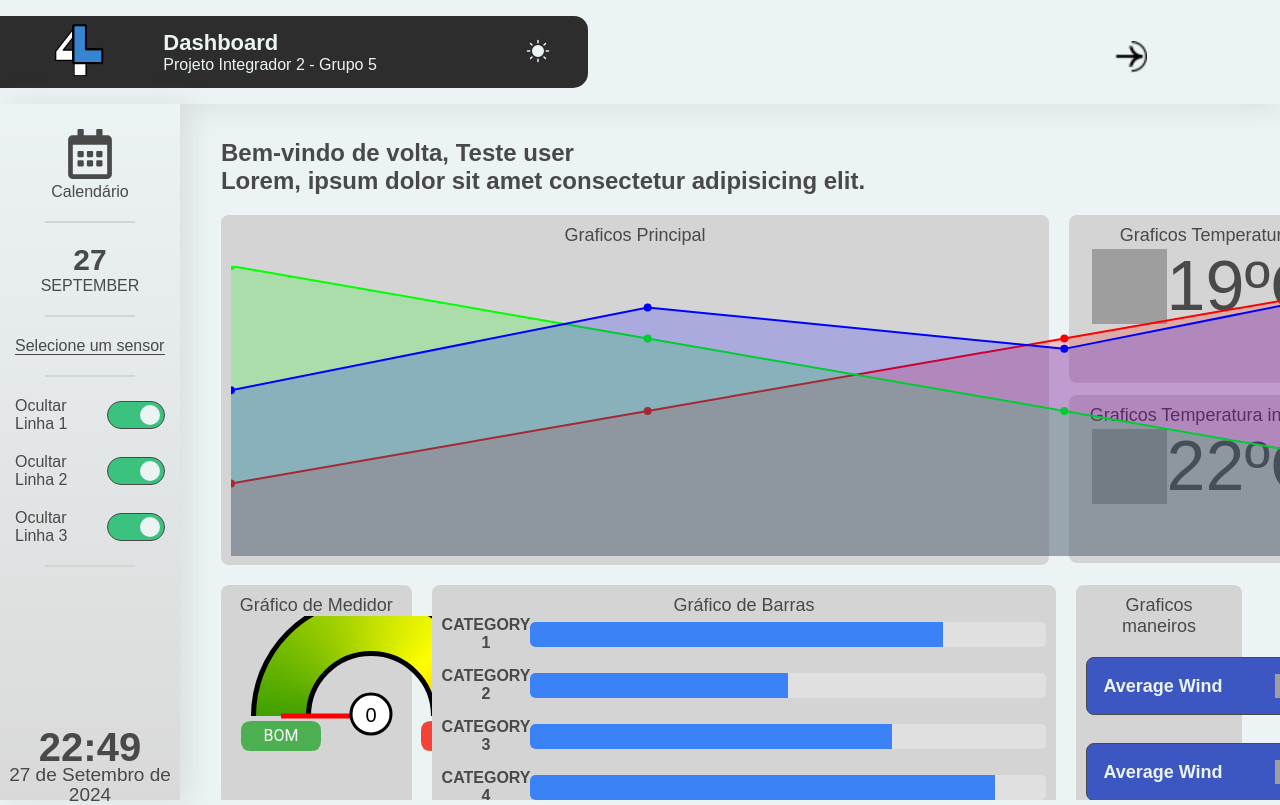
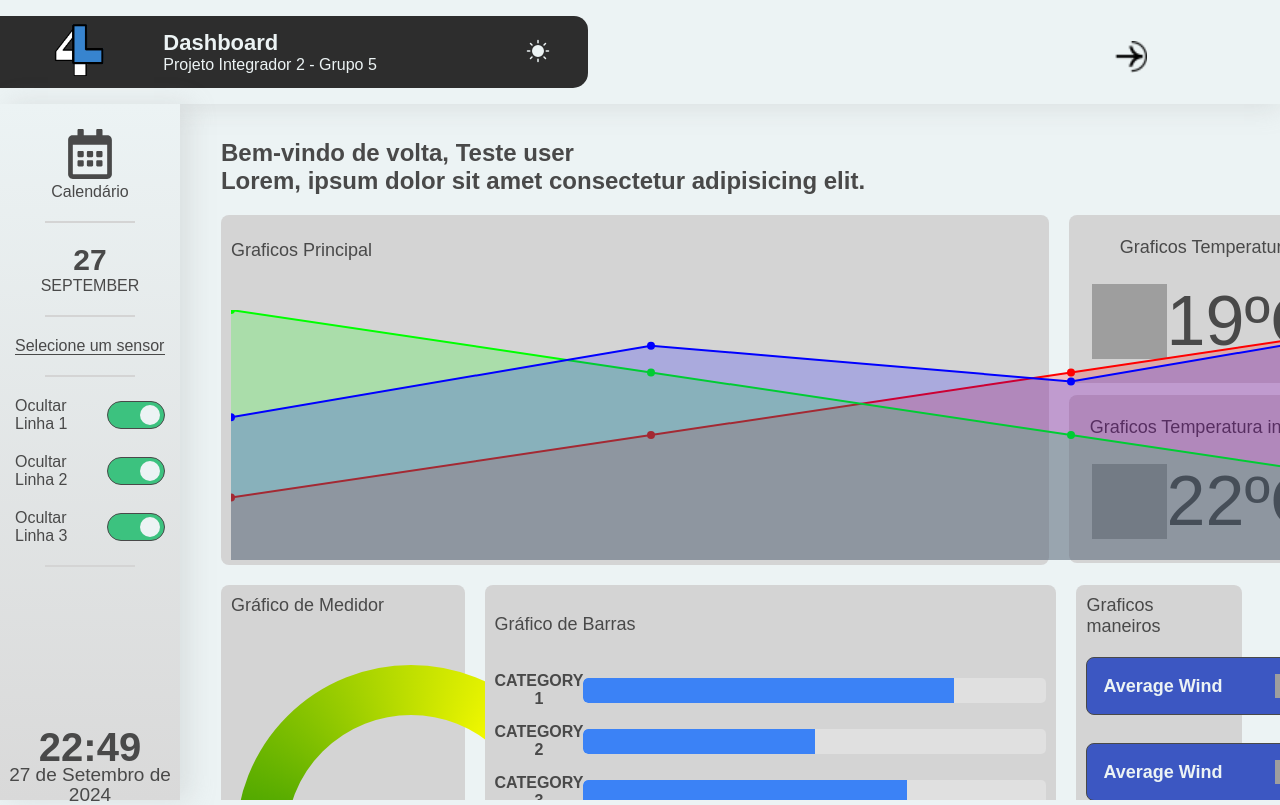
Before and after one commit to LucasSckenal/Unijui-PI4l, a React (Vite) app in the folder FrontEnd/: page /debug in a window 1280 px wide. Built offline with nearby package versions, Linux system fonts and the light colour scheme; grey boxes are pictures that could not be loaded; a web font is replaced by a local one.

Commit message:
refactor: speedometer

```diff
--- a/FrontEnd/src/Components/GraphicContainer/GraphicContainer.jsx
+++ b/FrontEnd/src/Components/GraphicContainer/GraphicContainer.jsx
@@ -45,8 +45,8 @@ const GraphicContainer = ({ visibleLines }) => {
                 fillColor: "rgba(0, 0, 255, 0.2)",
               },
             ].filter(Boolean)}
-            width={1250}
-            height={290}
+            width={1260}
+            height={250}
           />
         </Frame>
         <div className={styles.tempContainer}>
@@ -83,7 +83,7 @@ const GraphicContainer = ({ visibleLines }) => {
         <Frame
           isTitle={true}
           title={"Gráfico de Medidor"}
-          width="18%"
+          width="23%"
           height="320px"
         >
           <RadialBarCharts />
@@ -91,7 +91,7 @@ const GraphicContainer = ({ visibleLines }) => {
         <Frame
           isTitle={true}
           title={"Gráfico de Barras"}
-          width="59%"
+          width="54%"
           height="320px"
         >
           <HorizontalBarGraph></HorizontalBarGraph>
--- a/FrontEnd/src/Components/GraphicContainer/Graphs/SpeedometerGraph/SpeedometerGraph.jsx
+++ b/FrontEnd/src/Components/GraphicContainer/Graphs/SpeedometerGraph/SpeedometerGraph.jsx
@@ -7,9 +7,9 @@
   useEffect(() => {
     const canvas = canvasRef.current;
     const ctx = canvas.getContext("2d");
-      const centerX = canvas.width / 2;
-      const centerY = canvas.height / 2;
-      const radius = Math.min(centerX, centerY) - 10;
+    const centerX = canvas.width / 2; // Centraliza horizontalmente
+    const centerY = canvas.height * 0.8; // Mover o centro um pouco para cima
+    const radius = Math.min(centerX, centerY) - 30; // Ajustar o raio para não ficar muito próximo das bordas
 
     // Limpa o canvas
     ctx.clearRect(0, 0, canvas.width, canvas.height);
@@ -17,7 +17,7 @@
     // Desenha a borda do arco curvado
     ctx.beginPath();
     ctx.arc(centerX, centerY, radius, Math.PI, 0, false);
-      ctx.lineWidth = 60; // Largura maior para borda
+    ctx.lineWidth = 10; // Largura maior para borda
     ctx.strokeStyle = "black"; // Cor da borda
     ctx.stroke();
 
@@ -40,12 +40,32 @@
     const pointerX = centerX + pointerLength * Math.cos(angle);
     const pointerY = centerY + pointerLength * Math.sin(angle);
 
+    // Define a espessura na base do ponteiro
+    const pointerBaseWidth = 18;
+
+    // Desenha o ponteiro com afinamento
     ctx.beginPath();
     ctx.moveTo(centerX, centerY);
+
+    // Calcula as coordenadas das laterais da base do ponteiro, ajustando o ângulo
+    ctx.lineTo(
+      centerX - (pointerBaseWidth / 2) * Math.sin(angle),
+      centerY + (pointerBaseWidth / 2) * Math.cos(angle)
+    );
+
+    // Desenha a ponta do ponteiro (o ponto final do triângulo)
     ctx.lineTo(pointerX, pointerY);
-      ctx.lineWidth = 5;
-      ctx.strokeStyle = "red"; //? Cor do ponteiro
-      ctx.stroke();
+
+    // Desenha o outro lado da base do ponteiro
+    ctx.lineTo(
+      centerX + (pointerBaseWidth / 2) * Math.sin(angle),
+      centerY - (pointerBaseWidth / 2) * Math.cos(angle)
+    );
+
+    ctx.closePath();
+
+    ctx.fillStyle = "red"; // Cor do ponteiro
+    ctx.fill();
 
     // Desenha o valor logo abaixo do ponteiro
     const valueX = centerX;
@@ -53,7 +73,7 @@
 
     // Desenha a borda arredondada ao redor do valor
     ctx.beginPath();
-      ctx.arc(valueX, valueY - 2, 20, 0, 2 * Math.PI); // (coordenada x, coordenada y, tamanho, resto é para manter como circulo)
+    ctx.arc(valueX, valueY - 2, 25, 0, 2 * Math.PI); // (coordenada x, coordenada y, tamanho, resto é para manter como circulo)
     ctx.fillStyle = "white"; //Cor do fundo
     ctx.fill();
     ctx.lineWidth = 3;
@@ -66,7 +86,6 @@
     ctx.textAlign = "center";
     ctx.fillText(`${value}`, valueX, valueY);
 
-
     // Função para desenhar retângulos arredondados
     const drawRoundedRect = (x, y, width, height, radius, fillColor, text) => {
       ctx.beginPath();
@@ -74,7 +93,12 @@
       ctx.lineTo(x + width - radius, y);
       ctx.quadraticCurveTo(x + width, y, x + width, y + radius);
       ctx.lineTo(x + width, y + height - radius);
-      ctx.quadraticCurveTo(x + width, y + height, x + width - radius, y + height);
+      ctx.quadraticCurveTo(
+        x + width,
+        y + height,
+        x + width - radius,
+        y + height
+      );
       ctx.lineTo(x + radius, y + height);
       ctx.quadraticCurveTo(x, y + height, x, y + height - radius);
       ctx.lineTo(x, y + radius);
@@ -97,22 +121,29 @@
     const centerCoordenate = centerY + 5;
 
     // Desenha os labels "PERIGO" e "BOM"
-    drawRoundedRect(badCenterX, centerCoordenate, 80, 30, 10, "#F44336", "PERIGO");
-    drawRoundedRect(goodCenterX, centerCoordenate, 80, 30, 10, "#4CAF50", "BOM");
+    drawRoundedRect(
+      badCenterX,
+      centerCoordenate,
+      80,
+      30,
+      10,
+      "#F44336",
+      "PERIGO"
+    );
+    drawRoundedRect(
+      goodCenterX,
+      centerCoordenate,
+      80,
+      30,
+      10,
+      "#4CAF50",
+      "BOM"
+    );
   }, [value]);
-
 
   return (
     <div>
-        <canvas ref={canvasRef} width={280} height={200} />
-        <input
-          type="range"
-          min="0"
-          max="150"
-          value={value}
-          onChange={(e) => setValue(e.target.value)}
-          style={{ width: "280px" }}
-        />
+      <canvas ref={canvasRef} width={360} height={280} />
     </div>
   );
 };
--- a/FrontEnd/src/Components/Utilities/Frame/styles.module.scss
+++ b/FrontEnd/src/Components/Utilities/Frame/styles.module.scss
@@ -1,10 +1,10 @@
 .FrameGraph {
+  display: flex;
   border-radius: 8px;
   background-color: var(--GraphsContainer);
   padding: 10px;
-  text-align: center;
-  justify-content: center;
-  align-items: center;
+  justify-content: space-around;
+  flex-direction: column;
 
   p {
     color: var(--TextGeneral);
```
Lines whose indentation alone changed are shown as unchanged.
